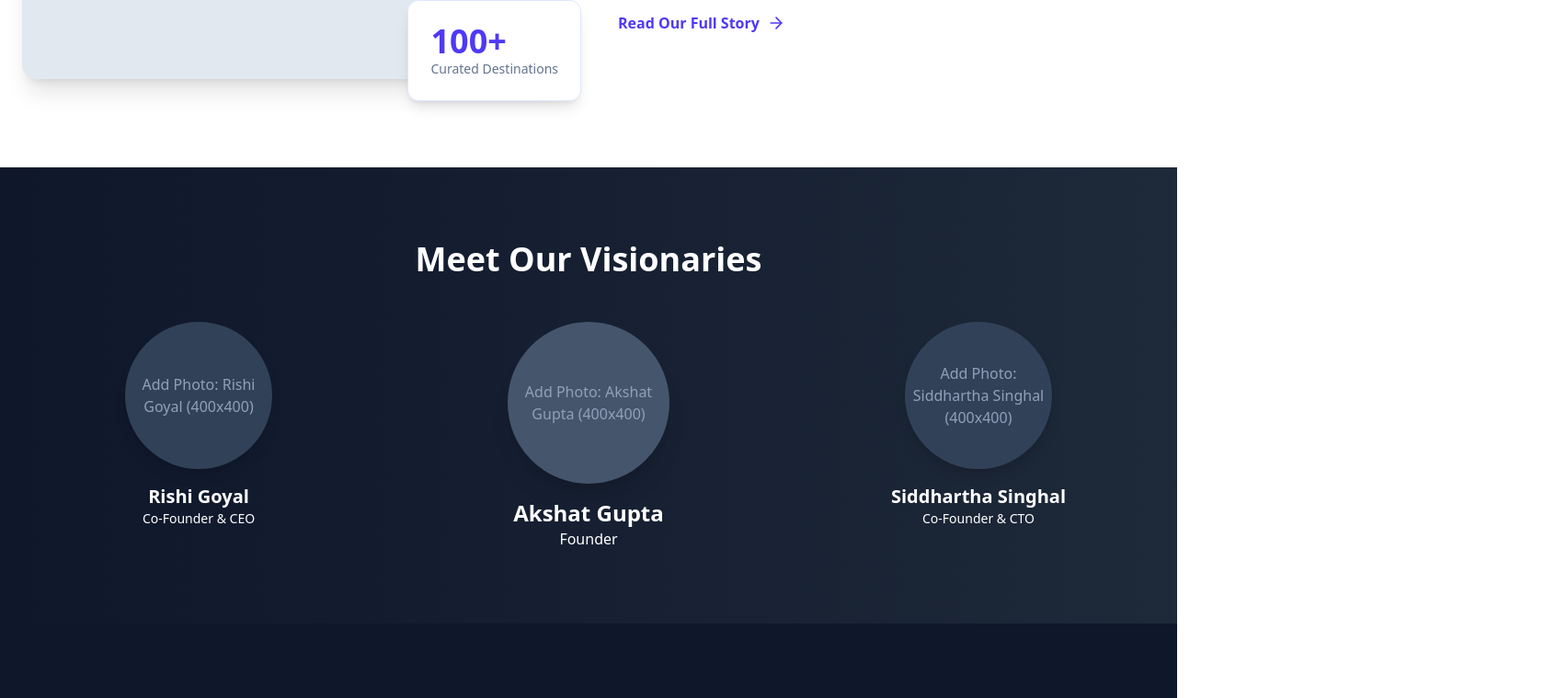
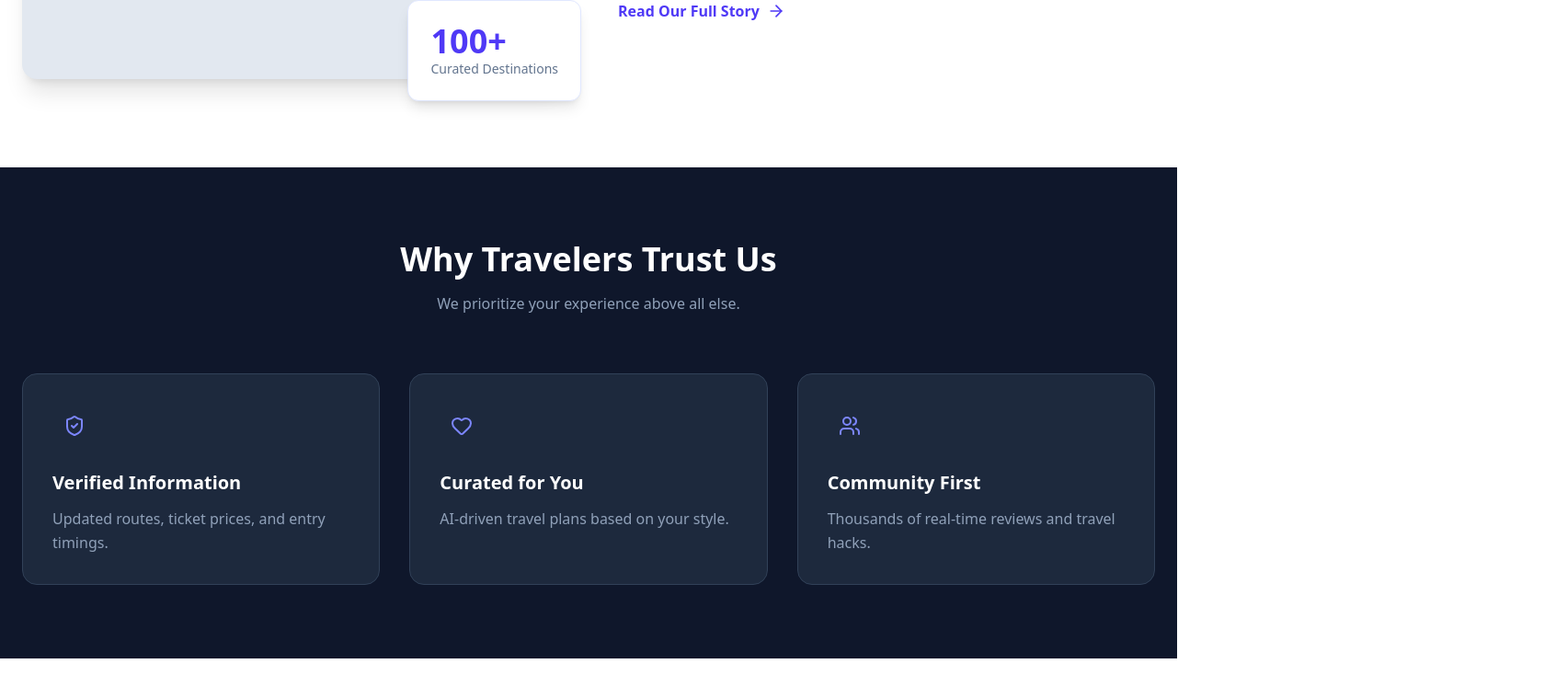
Before and after one commit to siddhartha0132/BharatMile, a React (Vite) app: page /about in a window 1280 px wide. Shown: the part 1041-1800 px from the top of the page at 92% size, 1704 px wide, since content can reach past the window. Built offline with nearby package versions, Linux system fonts and the light colour scheme.

Commit message:
1st upload final changes

```diff
--- a/src/pages/About.jsx
+++ b/src/pages/About.jsx
@@ -1,9 +1,7 @@
 import React from 'react';
 import { MapPin, Users, Heart, ShieldCheck, ArrowRight } from 'lucide-react';
-// Import Link for internal routing
 import { Link } from "react-router-dom";
 
-/* -------------------- CONFIGURATION CONSTANTS -------------------- */
 const CITIES_PAGE_LINK = "/city";
 const WHATSAPP_NUMBER = "919636974688";
 const accentColor = "indigo";
@@ -11,7 +9,6 @@ const secondaryAccentColor = "teal";
 
 export default function About() {
 
-  // Function to open WhatsApp link
   const handleContactClick = () => {
     const whatsappUrl = `https://wa.me/${WHATSAPP_NUMBER}`;
     window.open(whatsappUrl, '_blank');
@@ -35,7 +32,6 @@ export default function About() {
           </p>
         </div>
 
-        {/* Decorative Background Elements */}
         <div className={`absolute top-0 left-0 w-64 h-64 bg-${accentColor}-100 rounded-full blur-3xl opacity-50 -translate-x-1/2 -translate-y-1/2`}></div>
         <div className={`absolute bottom-0 right-0 w-96 h-96 bg-${secondaryAccentColor}-100 rounded-full blur-3xl opacity-50 translate-x-1/3 translate-y-1/3`}></div>
       </div>
@@ -43,10 +39,9 @@ export default function About() {
       {/* --- OUR STORY SECTION --- */}
       <div className="max-w-7xl mx-auto px-6 py-16 md:py-24">
         <div className="grid md:grid-cols-2 gap-16 items-center">
-          {/* Image Placeholder 1 */}
+
           <div className="relative">
             <div className="aspect-[4/3] bg-slate-200 rounded-2xl overflow-hidden shadow-xl flex items-center justify-center group">
-              {/* Replace src with your actual image */}
               <img
                 src="/path-to-your-team-or-scenery-photo.jpg"
                 alt="Traveling in India"
@@ -54,7 +49,6 @@ export default function About() {
               />
               <span className="text-slate-400 font-medium z-0">Add Photo: Team or Landscape (600x800)</span>
             </div>
-            {/* Floating Card Effect */}
             <div className={`absolute -bottom-6 -right-6 bg-white p-6 rounded-xl shadow-lg hidden md:block border border-${accentColor}-100`}>
               <p className={`text-4xl font-bold text-${accentColor}-600`}>100+</p>
               <p className="text-sm text-slate-500 font-medium">Curated Destinations</p>
@@ -63,76 +57,22 @@ export default function About() {
 
           <div>
             <h2 className="text-3xl md:text-4xl font-bold mb-6 text-slate-900">
-              We Bridge the Gap Between <br/> <span className={`text-${accentColor}-600`}>Tourist and Traveler</span>
+              We Bridge the Gap Between <br/>
+              <span className={`text-${accentColor}-600`}>Tourist and Traveler</span>
             </h2>
             <p className="text-slate-600 mb-6 leading-relaxed">
               India is vast, chaotic, and beautiful. But finding authentic experiences can be overwhelming.
               BharatMile was born out of a simple desire: to make the rich heritage of India accessible to everyone without the hassle.
             </p>
             <p className="text-slate-600 mb-8 leading-relaxed">
-              We don't just show you where to go; we guide you on how to feel the place. From the snowy peaks of the Himalayas
-              to the backwaters of Kerala, we provide the trusted information you need to travel with confidence.
+              From the Himalayas to Kerala’s backwaters, we provide trusted information so you can travel with confidence.
             </p>
 
             <button className={`flex items-center gap-2 text-${accentColor}-600 font-bold hover:gap-4 transition-all`}>
               Read Our Full Story <ArrowRight size={20} />
             </button>
           </div>
-        </div>
-      </div>
 
-      {/* --- MEET OUR VISIONARIES BANNER PANEL --- */}
-      <div className="bg-gradient-to-r from-slate-900 to-gray-800 text-white py-20 px-6">
-        <div className="max-w-7xl mx-auto text-center">
-          <h2 className="text-3xl md:text-4xl font-bold mb-12">
-            Meet Our <span className={`text-${secondaryAccentColor}-400`}>Visionaries</span>
-          </h2>
-          <div className="grid md:grid-cols-3 gap-10">
-            {/* Founder 1: Rishi Goyal */}
-            <div className="flex flex-col items-center">
-              <div className="w-40 h-40 rounded-full overflow-hidden border-4 border-slate-700 shadow-lg mb-4 flex items-center justify-center bg-slate-700">
-                {/* Image Placeholder 2: Rishi Goyal */}
-                <img
-                  src="/path-to-rishi-goyal-photo.jpg"
-                  alt="Rishi Goyal"
-                  className="w-full h-full object-cover opacity-0 group-hover:opacity-100 transition-opacity duration-700 absolute"
-                />
-                <span className="text-slate-400 font-medium text-center">Add Photo: Rishi Goyal (400x400)</span>
-              </div>
-              <h3 className="text-xl font-semibold text-white">Rishi Goyal</h3>
-              <p className={`text-${secondaryAccentColor}-300 text-sm`}>Co-Founder & CEO</p>
-            </div>
-
-            {/* Founder 2: Akshat Gupta */}
-            <div className="flex flex-col items-center mt-8 md:mt-0">
-              <div className="w-44 h-44 rounded-full overflow-hidden border-4 border-slate-600 shadow-xl mb-4 flex items-center justify-center bg-slate-600">
-                {/* Image Placeholder 3: Akshat Gupta */}
-                <img
-                  src="/path-to-akshat-gupta-photo.jpg"
-                  alt="Akshat Gupta"
-                  className="w-full h-full object-cover opacity-0 group-hover:opacity-100 transition-opacity duration-700 absolute"
-                />
-                <span className="text-slate-400 font-medium text-center">Add Photo: Akshat Gupta (400x400)</span>
-              </div>
-              <h3 className="text-2xl font-bold text-white">Akshat Gupta</h3>
-              <p className={`text-${secondaryAccentColor}-400`}>Founder</p>
-            </div>
-
-            {/* Founder 3: Siddhartha Singhal */}
-            <div className="flex flex-col items-center">
-              <div className="w-40 h-40 rounded-full overflow-hidden border-4 border-slate-700 shadow-lg mb-4 flex items-center justify-center bg-slate-700">
-                {/* Image Placeholder 4: Siddhartha Singhal */}
-                <img
-                  src="/path-to-siddhartha-singhal-photo.jpg"
-                  alt="Siddhartha Singhal"
-                  className="w-full h-full object-cover opacity-0 group-hover:opacity-100 transition-opacity duration-700 absolute"
-                />
-                <span className="text-slate-400 font-medium text-center">Add Photo: Siddhartha Singhal (400x400)</span>
-              </div>
-              <h3 className="text-xl font-semibold text-white">Siddhartha Singhal</h3>
-              <p className={`text-${secondaryAccentColor}-300 text-sm`}>Co-Founder & CTO</p>
-            </div>
-          </div>
         </div>
       </div>
 
@@ -142,43 +82,42 @@ export default function About() {
           <div className="text-center mb-16">
             <h2 className="text-3xl md:text-4xl font-bold mb-4">Why Travelers Trust Us</h2>
             <p className="text-slate-400 max-w-2xl mx-auto">
-              We prioritize your experience above all else. Here is what makes BharatMile the preferred choice for modern explorers.
+              We prioritize your experience above all else.
             </p>
           </div>
 
           <div className="grid md:grid-cols-3 gap-8">
-            {/* Card 1 */}
+
             <div className={`p-8 rounded-2xl bg-slate-800 border border-slate-700 hover:border-${accentColor}-500 transition-colors group`}>
               <div className={`w-12 h-12 bg-${accentColor}-600/20 rounded-lg flex items-center justify-center text-${accentColor}-400 mb-6 group-hover:bg-${accentColor}-600 group-hover:text-white transition-all`}>
                 <ShieldCheck size={24} />
               </div>
               <h3 className="text-xl font-bold mb-3">Verified Information</h3>
               <p className="text-slate-400 leading-relaxed">
-                No outdated blogs. We constantly update routes, ticket prices, and entry timings so you never face a surprise.
+                Updated routes, ticket prices, and entry timings.
               </p>
             </div>
 
-            {/* Card 2 */}
             <div className={`p-8 rounded-2xl bg-slate-800 border border-slate-700 hover:border-${accentColor}-500 transition-colors group`}>
               <div className={`w-12 h-12 bg-${accentColor}-600/20 rounded-lg flex items-center justify-center text-${accentColor}-400 mb-6 group-hover:bg-${accentColor}-600 group-hover:text-white transition-all`}>
                 <Heart size={24} />
               </div>
               <h3 className="text-xl font-bold mb-3">Curated for You</h3>
               <p className="text-slate-400 leading-relaxed">
-                Whether you are a backpacker on a budget or looking for luxury, our AI-driven recommendations fit your style.
+                AI-driven travel plans based on your style.
               </p>
             </div>
 
-            {/* Card 3 */}
             <div className={`p-8 rounded-2xl bg-slate-800 border border-slate-700 hover:border-${accentColor}-500 transition-colors group`}>
               <div className={`w-12 h-12 bg-${accentColor}-600/20 rounded-lg flex items-center justify-center text-${accentColor}-400 mb-6 group-hover:bg-${accentColor}-600 group-hover:text-white transition-all`}>
                 <Users size={24} />
               </div>
               <h3 className="text-xl font-bold mb-3">Community First</h3>
               <p className="text-slate-400 leading-relaxed">
-                Join thousands of travelers sharing real-time reviews, hidden spots, and travel hacks on our platform.
+                Thousands of real-time reviews and travel hacks.
               </p>
             </div>
+
           </div>
         </div>
       </div>
@@ -205,15 +144,14 @@ export default function About() {
         </div>
       </div>
 
-      {/* --- CTA SECTION (The Closing) --- */}
+      {/* --- CTA SECTION --- */}
       <div className="max-w-5xl mx-auto px-6 py-20 text-center">
         <h2 className="text-3xl font-bold text-slate-900 mb-6">Ready to start your journey?</h2>
         <p className="text-lg text-slate-600 mb-8 max-w-2xl mx-auto">
-          Explore the unseen. Taste the authentic. Experience the real India with BharatMile.
+          Explore the unseen. Taste the authentic. Travel with confidence.
         </p>
+
         <div className="flex justify-center gap-4">
-
-          {/* EXPLORE DESTINATIONS BUTTON (Linked to /city) */}
           <Link
             to={CITIES_PAGE_LINK}
             className={`bg-${accentColor}-600 text-white px-8 py-3 rounded-full font-semibold hover:bg-${accentColor}-700 transition-colors shadow-lg hover:shadow-${accentColor}-200`}
@@ -221,7 +159,6 @@ export default function About() {
             Explore Destinations
           </Link>
 
-          {/* CONTACT US BUTTON (Linked to WhatsApp) */}
           <button
             onClick={handleContactClick}
             className="bg-white text-slate-700 border border-slate-300 px-8 py-3 rounded-full font-semibold hover:bg-slate-50 transition-colors"
--- a/src/pages/Blogs.jsx
+++ b/src/pages/Blogs.jsx
@@ -100,7 +100,7 @@ export default function Blogs() {
           </p>
 
           {/* SEARCH BAR */}
-          <div className="max-w-xl mx-auto bg-white rounded-full flex items-center px-4 py-2 shadow-lg">
+          {/* <div className="max-w-xl mx-auto bg-white rounded-full flex items-center px-4 py-2 shadow-lg">
             <Search className="text-slate-400" size={20} />
             <input
               type="text"
@@ -110,7 +110,7 @@ export default function Blogs() {
             <button className={`bg-${accentColor}-600 hover:bg-${accentColor}-700 text-white px-6 py-2 rounded-full text-sm font-bold`}>
               Search
             </button>
-          </div>
+          </div> */}
         </div>
       </div>
 
```
Also changed, not shown: src/pages/Contact.jsx (+15 -45 lines).
